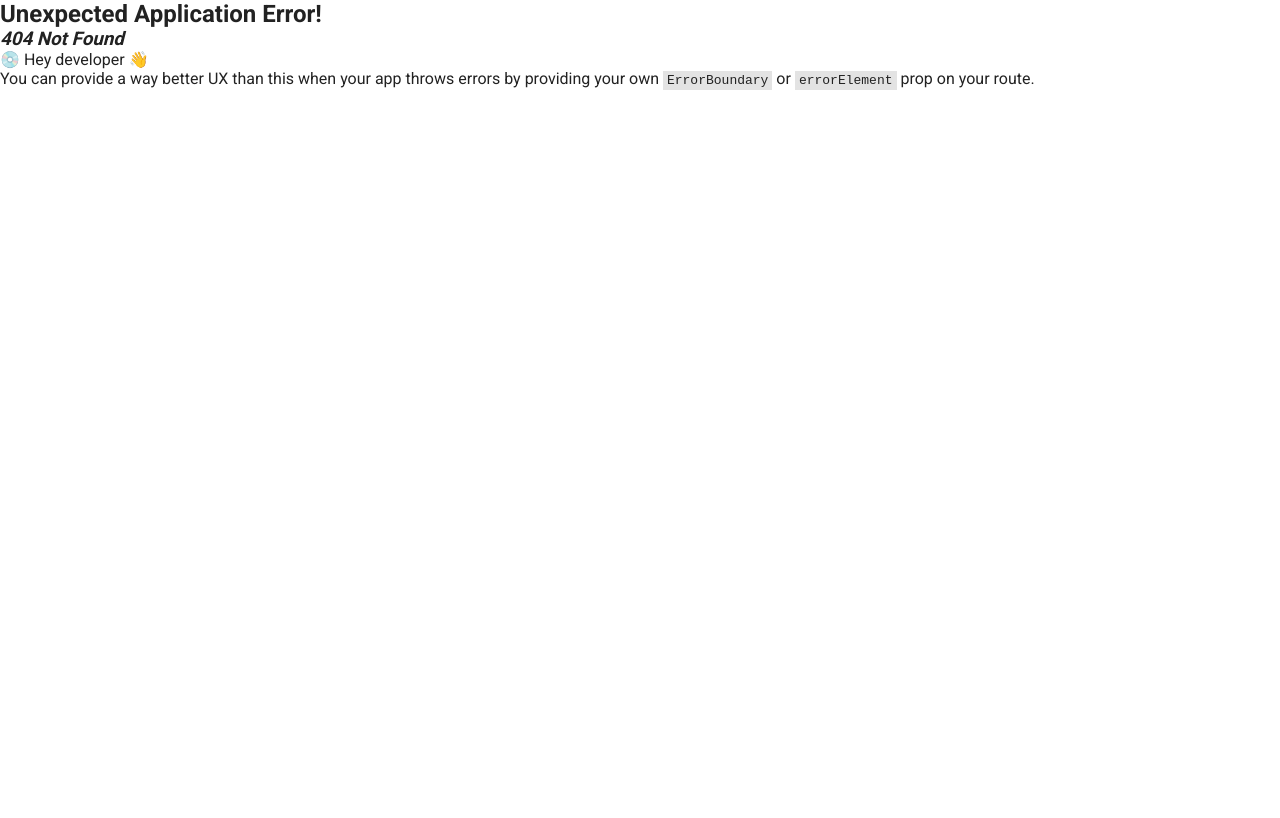
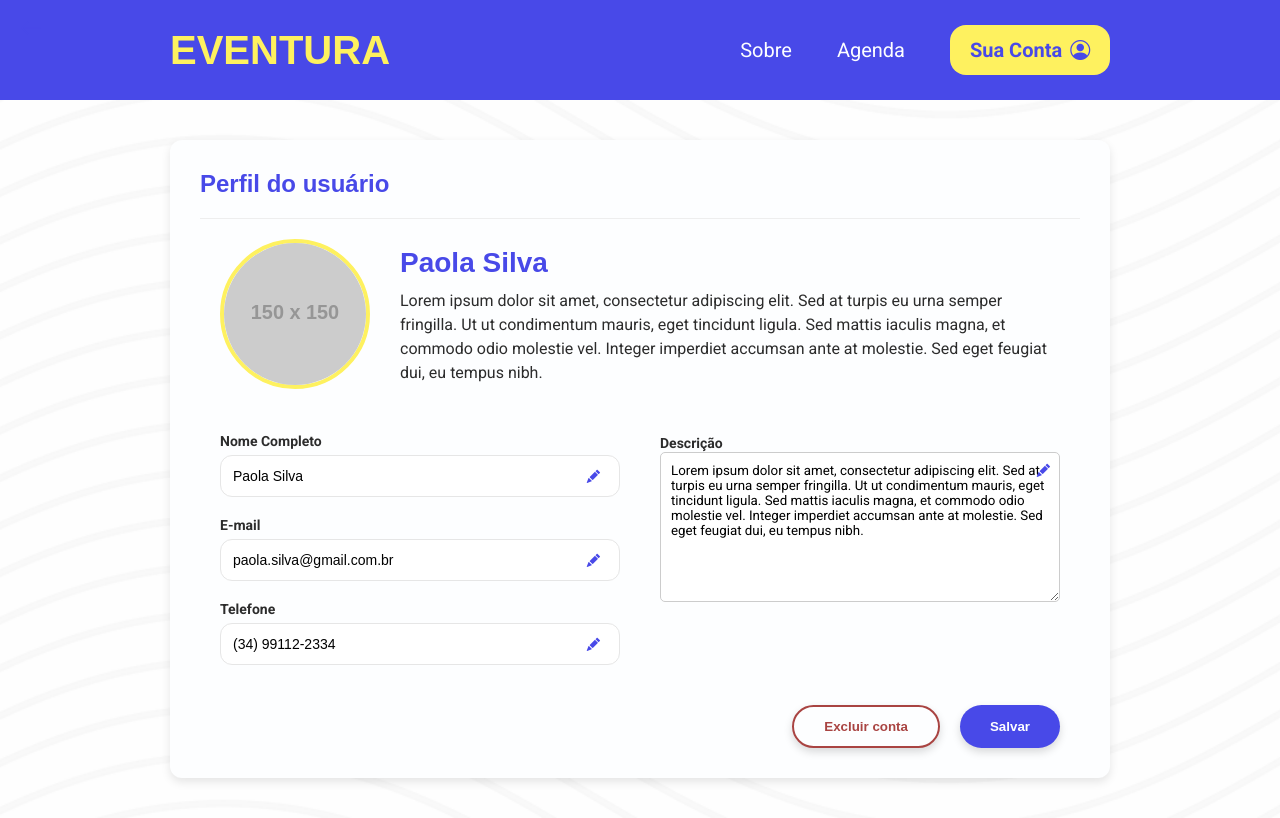
Before and after one commit to eventurasite/eventura, a React (Vite) app in the folder frontend/: page /perfil in a window 1280 px wide. Before the commit this address had no page. Built offline with nearby package versions, Linux system fonts and the light colour scheme.

Commit message:
EV-44 Inicio da tela de Pefil do usuário

```diff
--- /dev/null
+++ b/frontend/src/pages/UserProfile.css
@@ -0,0 +1,158 @@
+/* frontend/src/pages/UserProfile.css */
+.user-profile-container {
+  min-height: calc(100vh - 100px); /* Subtrai a altura do cabeçalho */
+  background-image: url("/assets/imagens/Pattern de Fundo.png");
+  background-repeat: repeat;
+  background-size: cover;
+  background-position: center;
+  padding: 40px 0;
+  display: flex;
+  justify-content: center;
+}
+
+.profile-wrapper {
+  max-width: 940px;
+  width: 100%;
+  padding: 30px;
+  background-color: var(--cor_1-branco);
+  border-radius: 12px;
+  box-shadow: 0 4px 10px rgba(0, 0, 0, 0.1);
+  font-family: 'Roboto', sans-serif;
+}
+
+.profile-header-section {
+  display: flex;
+  align-items: center;
+  gap: 20px;
+  border-bottom: 1px solid #eee;
+  padding-bottom: 20px;
+  margin-bottom: 20px;
+}
+
+.profile-title {
+  font-family: 'Rubik One', sans-serif;
+  font-size: 24px;
+  color: var(--cor_3-roxo_escuro);
+}
+
+.profile-content {
+  padding: 0 20px;
+}
+
+.profile-info-section {
+  display: flex;
+  align-items: center;
+  gap: 30px;
+  margin-bottom: 40px;
+}
+
+.profile-picture img {
+  width: 150px;
+  height: 150px;
+  border-radius: 50%;
+  object-fit: cover;
+  border: 4px solid var(--cor_5-amarelo);
+}
+
+.profile-text h2 {
+  font-family: 'Rubik One', sans-serif;
+  font-size: 28px;
+  color: var(--cor_3-roxo_escuro);
+}
+
+.profile-text p {
+  font-size: 16px;
+  color: var(--cor_2-preto);
+  margin-top: 10px;
+  line-height: 1.5;
+}
+
+.profile-edit-section {
+  display: grid;
+  grid-template-columns: 1fr 1fr;
+  gap: 40px;
+}
+
+.profile-edit-fields {
+  display: flex;
+  flex-direction: column;
+  gap: 20px;
+}
+
+.profile-edit-fields .tf label,
+.profile-description-field label {
+  font-family: 'Roboto', sans-serif;
+  font-weight: bold;
+  font-size: 14px;
+  color: var(--cor_2-preto);
+}
+
+.profile-description-field {
+  position: relative;
+}
+
+.profile-description-field textarea {
+  width: 100%;
+  height: 150px;
+  padding: 10px;
+  border: 1px solid #ccc;
+  border-radius: 5px;
+  font-family: 'Roboto', sans-serif;
+  resize: vertical;
+}
+
+.edit-button,
+.edit-button-desc {
+  background: none;
+  border: none;
+  cursor: pointer;
+  color: var(--cor_3-roxo_escuro);
+  position: absolute;
+  right: 10px;
+  top: 50%;
+  transform: translateY(-50%);
+}
+
+.edit-button-desc {
+  top: 30px;
+  right: 10px;
+  transform: translateY(0);
+}
+
+.profile-actions {
+  display: flex;
+  justify-content: flex-end;
+  gap: 20px;
+  margin-top: 40px;
+}
+
+.profile-actions .save-button {
+  background-color: var(--cor_3-roxo_escuro);
+  color: var(--cor_1-branco);
+  border: none;
+  border-radius: 25px;
+  padding: 12px 30px;
+  font-weight: bold;
+  cursor: pointer;
+  transition: background-color 0.3s ease;
+}
+
+.profile-actions .save-button:hover {
+  background-color: #3132B0;
+}
+
+.profile-actions .delete-button {
+  background-color: transparent;
+  color: #a94442;
+  border: 2px solid #a94442;
+  border-radius: 25px;
+  padding: 12px 30px;
+  font-weight: bold;
+  cursor: pointer;
+  transition: all 0.3s ease;
+}
+
+.profile-actions .delete-button:hover {
+  background-color: #a94442;
+  color: var(--cor_1-branco);
+}
--- /dev/null
+++ b/frontend/src/pages/UserProfile.jsx
@@ -0,0 +1,139 @@
+// frontend/src/pages/UserProfile.jsx
+import React, { useState, useEffect } from 'react';
+import { Link, useNavigate } from 'react-router-dom';
+import Header from '../components/Header';
+import BackLink from '../components/BackLink';
+import Button from '../components/Button';
+import TextField from '../components/TextField';
+import './UserProfile.css';
+
+// Dados de exemplo para o perfil do usuário
+const mockUser = {
+  nome: 'Paola Silva',
+  email: 'paola.silva@gmail.com.br',
+  telefone: '(34) 99112-2334',
+  descricao: 'Lorem ipsum dolor sit amet, consectetur adipiscing elit. Sed at turpis eu urna semper fringilla. Ut ut condimentum mauris, eget tincidunt ligula. Sed mattis iaculis magna, et commodo odio molestie vel. Integer imperdiet accumsan ante at molestie. Sed eget feugiat dui, eu tempus nibh.',
+  url_foto_perfil: 'https://via.placeholder.com/150', // Imagem de exemplo
+};
+
+export default function UserProfile() {
+  const navigate = useNavigate();
+  const [user, setUser] = useState(mockUser);
+  const [editMode, setEditMode] = useState({});
+
+  const handleEditToggle = (field) => {
+    setEditMode(prev => ({ ...prev, [field]: !prev[field] }));
+  };
+
+  const handleChange = (e) => {
+    const { name, value } = e.target;
+    setUser(prev => ({ ...prev, [name]: value }));
+  };
+
+  const handleSave = () => {
+    // Lógica para salvar os dados no backend
+    console.log("Dados do usuário salvos:", user);
+    setEditMode({}); // Desativa o modo de edição
+    navigate('/'); // Redireciona para a página principal após salvar
+  };
+
+  const handleDeleteAccount = () => {
+    // Lógica para excluir a conta
+    if (window.confirm("Tem certeza de que deseja excluir a sua conta? Esta ação é irreversível.")) {
+      console.log("Conta do usuário excluída.");
+      // Lógica para desautenticar o usuário e redirecionar
+      localStorage.clear();
+      navigate('/');
+      window.location.reload();
+    }
+  };
+
+  return (
+    <>
+      <Header />
+      <div className="user-profile-container">
+        <div className="profile-wrapper">
+          <div className="profile-header-section">
+            <BackLink to="/" />
+            <h1 className="profile-title">Perfil do usuário</h1>
+          </div>
+          <div className="profile-content">
+            {/* Seção de foto, nome e descrição */}
+            <div className="profile-info-section">
+              <div className="profile-picture">
+                <img src={user.url_foto_perfil} alt="Foto de perfil" />
+              </div>
+              <div className="profile-text">
+                <h2>{user.nome}</h2>
+                <p>{user.descricao}</p>
+              </div>
+            </div>
+
+            <div className="profile-edit-section">
+              <div className="profile-edit-fields">
+                <TextField
+                  label="Nome Completo"
+                  id="nome"
+                  name="nome"
+                  value={user.nome}
+                  onChange={handleChange}
+                  readOnly={!editMode.nome}
+                  rightSlot={
+                    <button onClick={() => handleEditToggle('nome')} className="edit-button">
+                      <i className="bi bi-pencil-fill"></i>
+                    </button>
+                  }
+                />
+                <TextField
+                  label="E-mail"
+                  id="email"
+                  name="email"
+                  value={user.email}
+                  onChange={handleChange}
+                  readOnly={!editMode.email}
+                  rightSlot={
+                    <button onClick={() => handleEditToggle('email')} className="edit-button">
+                      <i className="bi bi-pencil-fill"></i>
+                    </button>
+                  }
+                />
+                <TextField
+                  label="Telefone"
+                  id="telefone"
+                  name="telefone"
+                  value={user.telefone}
+                  onChange={handleChange}
+                  readOnly={!editMode.telefone}
+                  rightSlot={
+                    <button onClick={() => handleEditToggle('telefone')} className="edit-button">
+                      <i className="bi bi-pencil-fill"></i>
+                    </button>
+                  }
+                />
+              </div>
+
+              <div className="profile-description-field">
+                <label htmlFor="descricao">Descrição</label>
+                <textarea
+                  id="descricao"
+                  name="descricao"
+                  value={user.descricao}
+                  onChange={handleChange}
+                  readOnly={!editMode.descricao}
+                />
+                <button onClick={() => handleEditToggle('descricao')} className="edit-button-desc">
+                  <i className="bi bi-pencil-fill"></i>
+                </button>
+              </div>
+            </div>
+
+            <div className="profile-actions">
+              <Button onClick={handleDeleteAccount} className="delete-button">Excluir conta</Button>
+              <Button onClick={handleSave} className="save-button">Salvar</Button>
+            </div>
+          </div>
+        </div>
+      </div>
+    </>
+  );
+}
--- a/frontend/src/routes/router.jsx
+++ b/frontend/src/routes/router.jsx
@@ -6,6 +6,7 @@ import Home from "../pages/Home";
 import Login from "../pages/Login";
 import Register from "../pages/Register";
 import Reset_Password from "../pages/ResetPassword";
+import UserProfile from "../pages/UserProfile";
 
 import AdminDashboard from "../pages/AdminDashboard";
 
@@ -17,6 +18,7 @@ export const router = createBrowserRouter([
   { path: "/login", element: <Login /> },
   { path: "/register", element: <Register /> },
   { path: "/resetpassword", element: <Reset_Password /> },
+  { path: "/perfil", element: <UserProfile /> },
 
   {
     path: "/admin",
```
